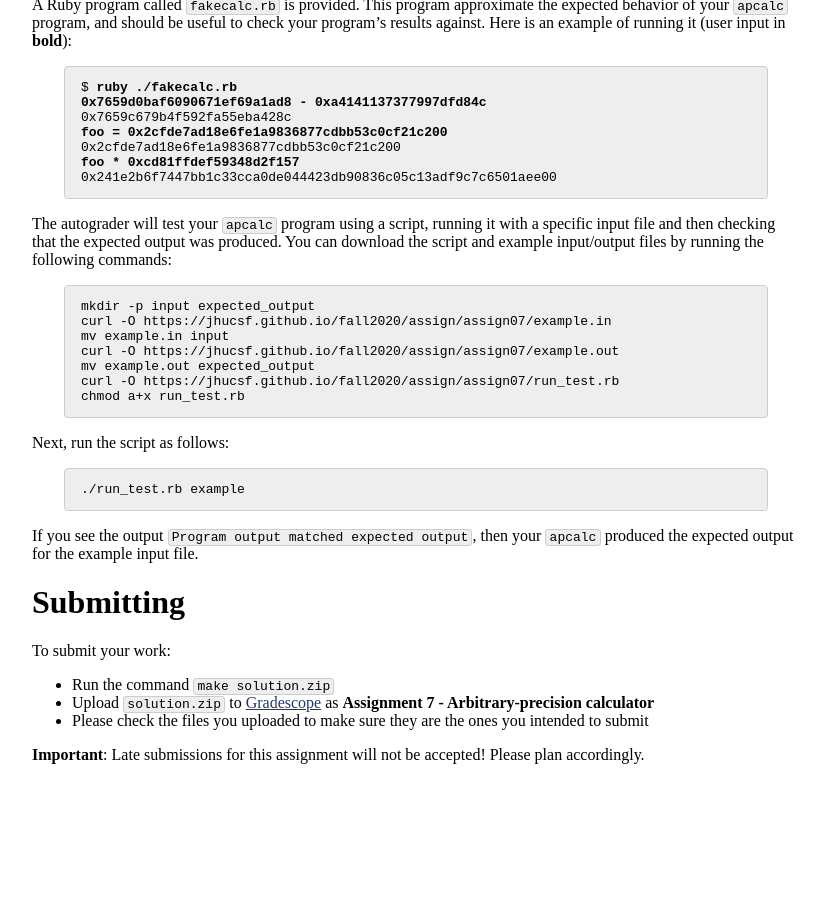
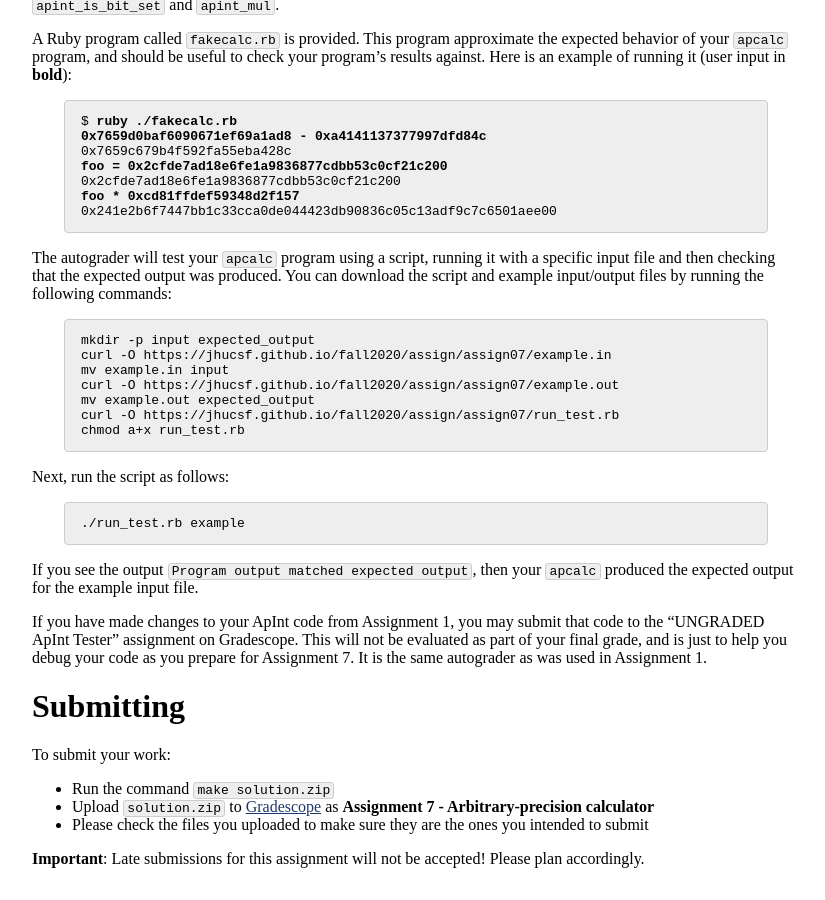
Before and after one commit to jhucsf/fall2020, a Jekyll site: the page built from assign/assign07.md, in a window 1280 px wide and 900 px high, scrolled down 3149 px. Shown: the whole window, without its empty margins (224-1049 px from the left). Built offline with Jekyll 4.4.1, drawn with Linux system fonts in a browser that asks for light colours; before the commit the page ends 3945 px from its top, so only the background shows below that; some of the changed text lies outside the part shown.

Commit message:
include ungraded assignment 1 resubmission

```diff
--- a/assign/assign07.md
+++ b/assign/assign07.md
@@ -10,6 +10,8 @@ title: "Assignment 7: Arbitrary-precision calculator"
 *Update 11/23*: The [Testing](#testing) section has been updated with instructions on how to download and run the script the autograder tests will use
 
 *Update 11/29*: Mention how much this assignment is worth.
+
+*Update 11/29*: Mention the "UNGRADED ApInt Tester" assignment on Gradescope to test ApInt implementation
 
 # Overview
 
@@ -182,6 +184,8 @@ Next, run the script as follows:
 
 If you see the output `Program output matched expected output`, then your `apcalc` produced the expected output for the example input file.
 
+If you have made changes to your ApInt code from Assignment 1, you may submit that code to the "UNGRADED ApInt Tester" assignment on Gradescope. This will not be evaluated as part of your final grade, and is just to help you debug your code as you prepare for Assignment 7. It is the same autograder as was used in Assignment 1.
+
 # Submitting
 
 To submit your work:
```
